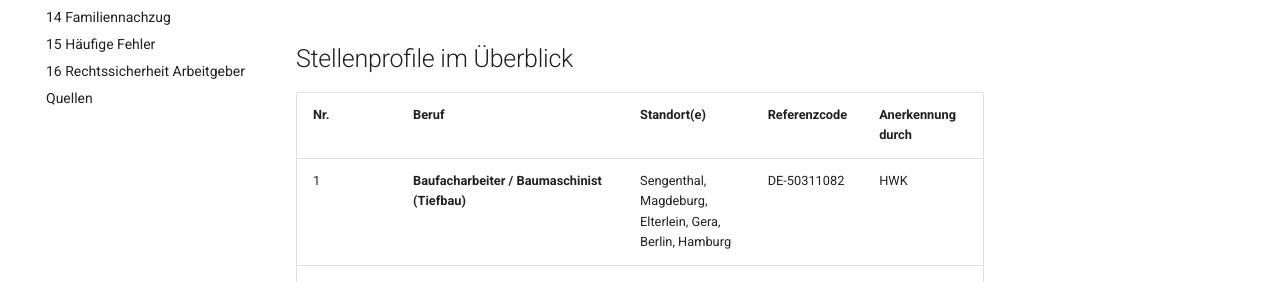
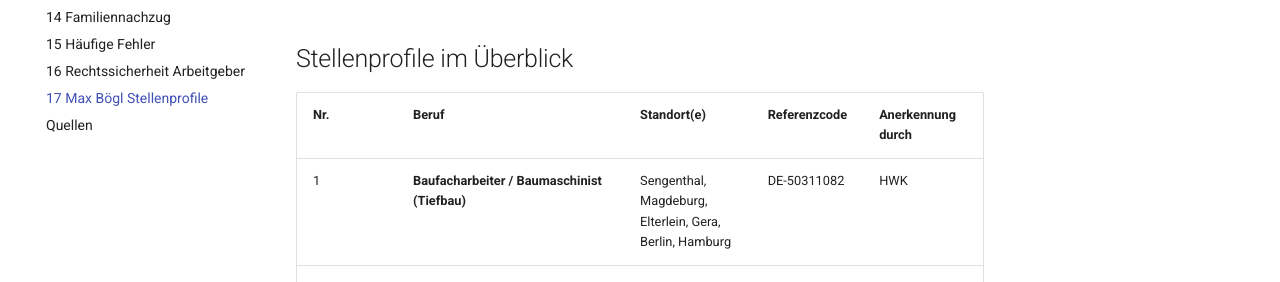
Before and after one commit to benedikt-aatrium/wiki-usbekische-fachkraefte, an MkDocs documentation site: the page built from docs/17_max_boegl_stellenprofile.md, in a window 1280 px wide. Shown: the part 516-798 px from the top of the page. Built offline with MkDocs 1.6.1 and Material for MkDocs 9.7.7, drawn with Linux system fonts in a browser that asks for light colours.

Commit message:
Add Max Bögl Stellenprofile article and update navigation

```diff
--- a/mkdocs.yml
+++ b/mkdocs.yml
@@ -52,4 +52,5 @@ nav:
   - 14 Familiennachzug: 14_familiennachzug.md
   - 15 Häufige Fehler: 15_haeufige_fehler.md
   - 16 Rechtssicherheit Arbeitgeber: 16_rechtssicherheit_arbeitgeber.md
+  - 17 Max Bögl Stellenprofile: 17_max_boegl_stellenprofile.md
   - Quellen: 99_quellen.md
```
